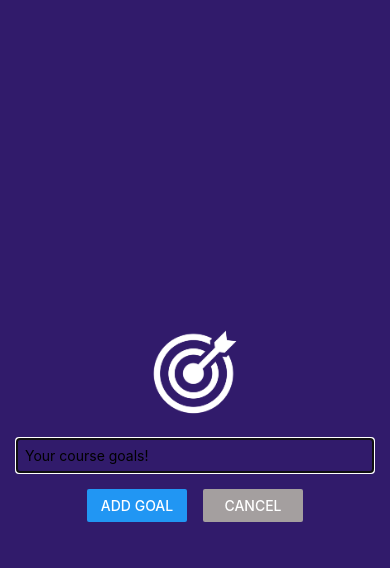
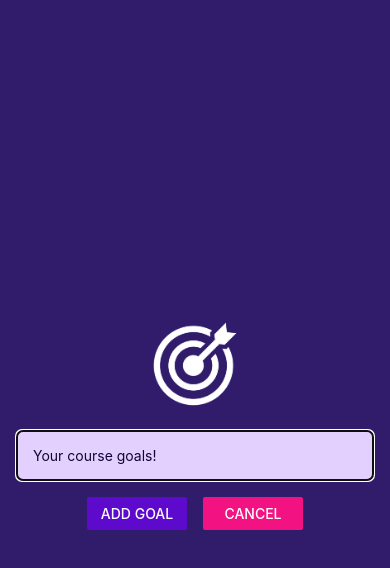
Before and after one commit to jozefkubis/RNCourse, a React Native app: screen / in a window 390 px wide. Both pictures are taken after a click on the button "ADD NEW GOAL". Shown: the top 568 px of the page. Built offline with nearby package versions, Linux system fonts and the light colour scheme.

Commit message:
Enhance UI by adding status bar and updating button colors in GoalInput component

```diff
--- a/App.js
+++ b/App.js
@@ -1,3 +1,4 @@
+import { StatusBar } from "expo-status-bar"
 import { useState } from "react"
 import { Button, FlatList, StyleSheet, View } from "react-native"
 import GoalInput from "./components/GoalInput"
@@ -30,9 +31,11 @@
   }
 
   return (
+    <>
+      <StatusBar style="light" />
       <View style={styles.appContainer}>
         <Button
-        color="#40127c"
+          color="#9c6adf"
           title="Add New Goal"
           onPress={startAddGoalHandler}
         />
@@ -59,6 +62,7 @@
           />
         </View>
       </View>
+    </>
   )
 }
 
@@ -67,6 +71,7 @@
     flex: 1,
     padding: 50,
     paddingHorizontal: 16,
+    backgroundColor: "#1e085a",
   },
   goalsContainer: {
     flex: 5,
--- a/components/GoalInput.js
+++ b/components/GoalInput.js
@@ -28,10 +28,10 @@
         />
         <View style={styles.buttonContainer}>
           <View style={styles.button}>
-            <Button title="Add Goal" onPress={addGoalHandler} />
+            <Button title="Add Goal" onPress={addGoalHandler} color="#5e0acc" />
           </View>
           <View style={styles.button}>
-            <Button title="Cancel" color="#a49f9f" onPress={onCancel} />
+            <Button title="Cancel" onPress={onCancel} color="#f31282" />
           </View>
         </View>
       </View>
@@ -54,9 +54,13 @@
   },
   textInput: {
     borderWidth: 1,
-    borderColor: "#cccccc",
+    borderColor: "#e4d0ff",
+    backgroundColor: "#e4d0ff",
+    color: "#120438",
     width: "100%",
-    padding: 8,
+    padding: 16,
+    color: "#120438",
+    borderRadius: 6,
   },
   buttonContainer: {
     marginTop: 16,
```
Lines whose indentation alone changed are shown as unchanged.
